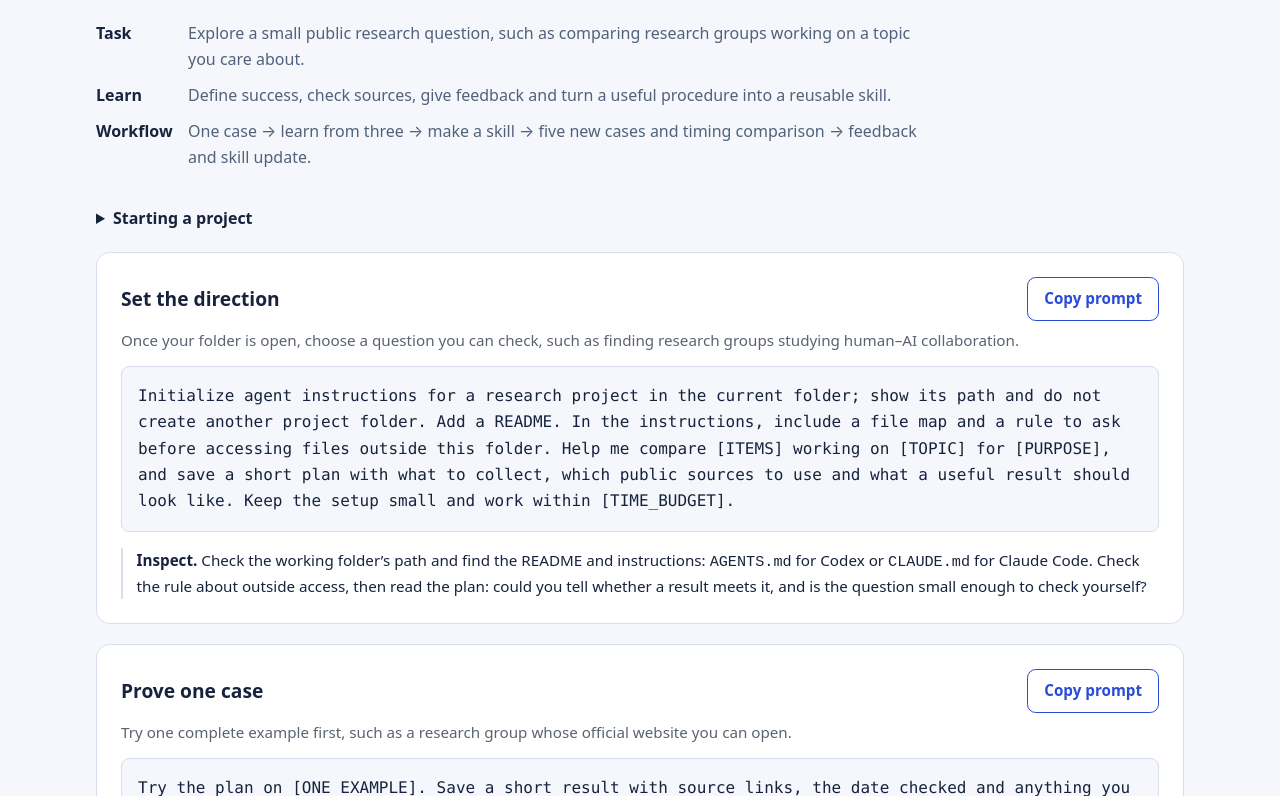
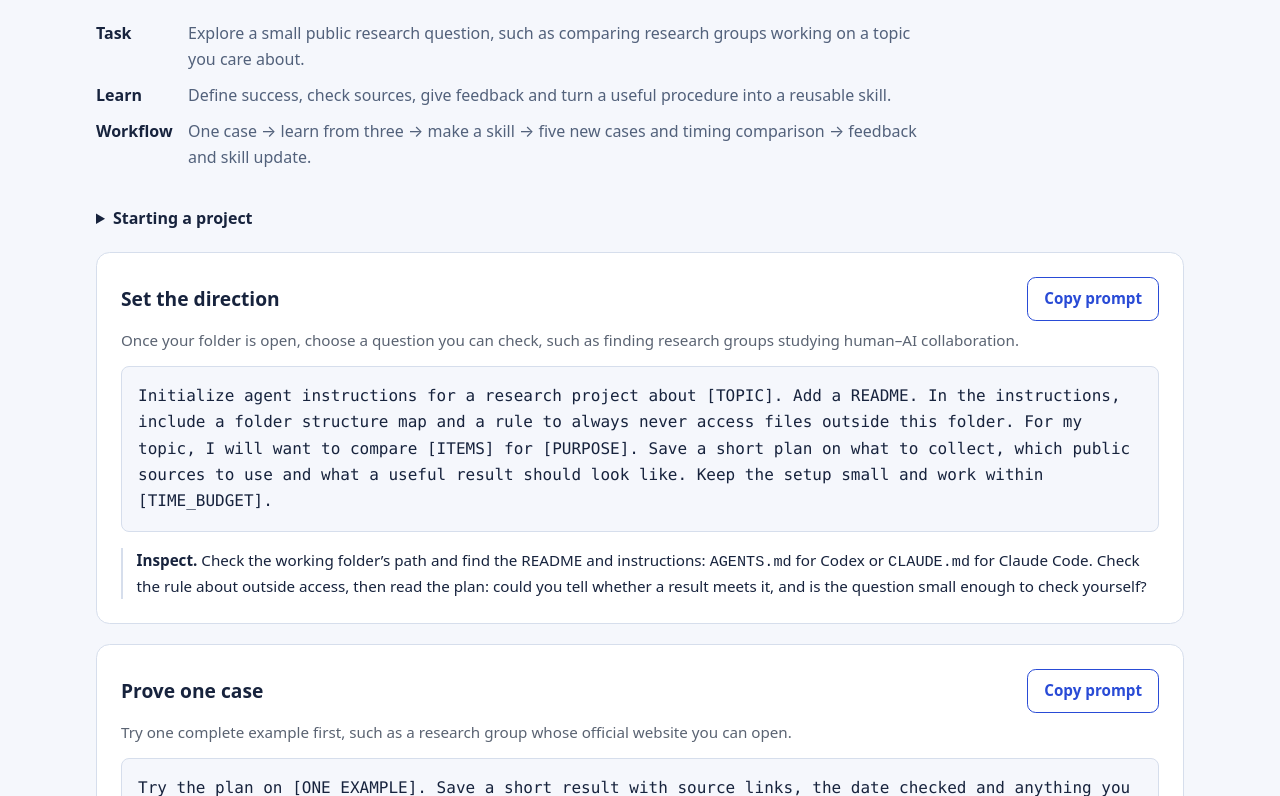
Before and after one commit to justgri/uzh-ai-students-workshop, a plain HTML site: page site/research.html in a window 1280 px wide. Shown: the part 304-1100 px from the top of the page. Drawn offline with Linux system fonts and the light colour scheme.

Commit message:
update research intro

```diff
--- a/site/research.html
+++ b/site/research.html
@@ -49,7 +49,7 @@
             <button type="button" class="button button-secondary" data-copy-target="research-prompt-1" aria-label="Copy set the direction prompt" hidden>Copy prompt</button>
           </div>
           <p class="prompt-note">Once your folder is open, choose a question you can check, such as finding research groups studying human–AI collaboration.</p>
-          <textarea id="research-prompt-1" aria-labelledby="research-prompt-1-title" rows="6" readonly spellcheck="false">Initialize agent instructions for a research project in the current folder; show its path and do not create another project folder. Add a README. In the instructions, include a file map and a rule to ask before accessing files outside this folder. Help me compare [ITEMS] working on [TOPIC] for [PURPOSE], and save a short plan with what to collect, which public sources to use and what a useful result should look like. Keep the setup small and work within [TIME_BUDGET].</textarea>
+          <textarea id="research-prompt-1" aria-labelledby="research-prompt-1-title" rows="6" readonly spellcheck="false">Initialize agent instructions for a research project about [TOPIC]. Add a README. In the instructions, include a folder structure map and a rule to always never access files outside this folder. For my topic, I will want to compare [ITEMS] for [PURPOSE]. Save a short plan on what to collect, which public sources to use and what a useful result should look like. Keep the setup small and work within [TIME_BUDGET].</textarea>
           <div class="checkpoint"><p><strong>Inspect.</strong> Check the working folder’s path and find the README and instructions: <code>AGENTS.md</code> for Codex or <code>CLAUDE.md</code> for Claude Code. Check the rule about outside access, then read the plan: could you tell whether a result meets it, and is the question small enough to check yourself?</p></div>
         </li>
         <li class="prompt-card">
```
